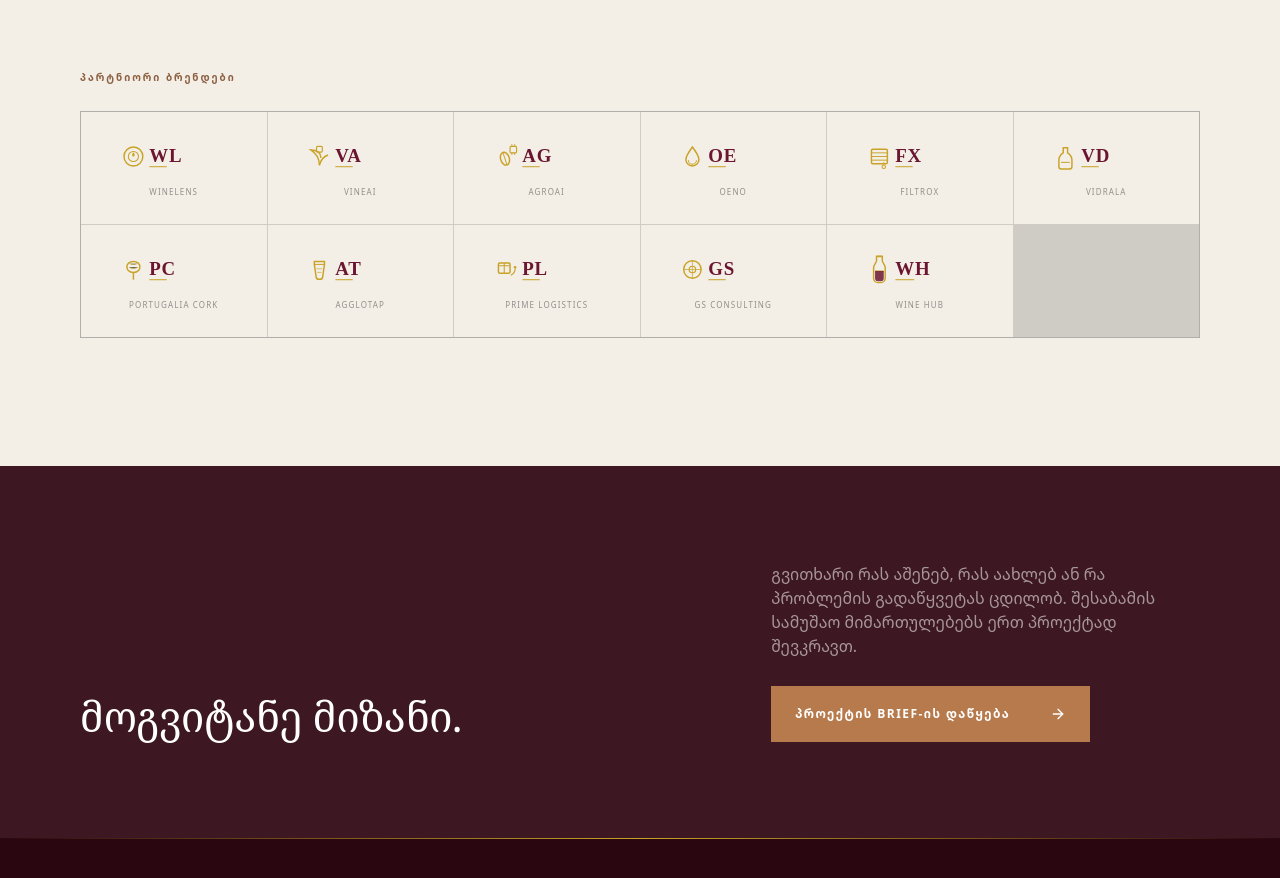
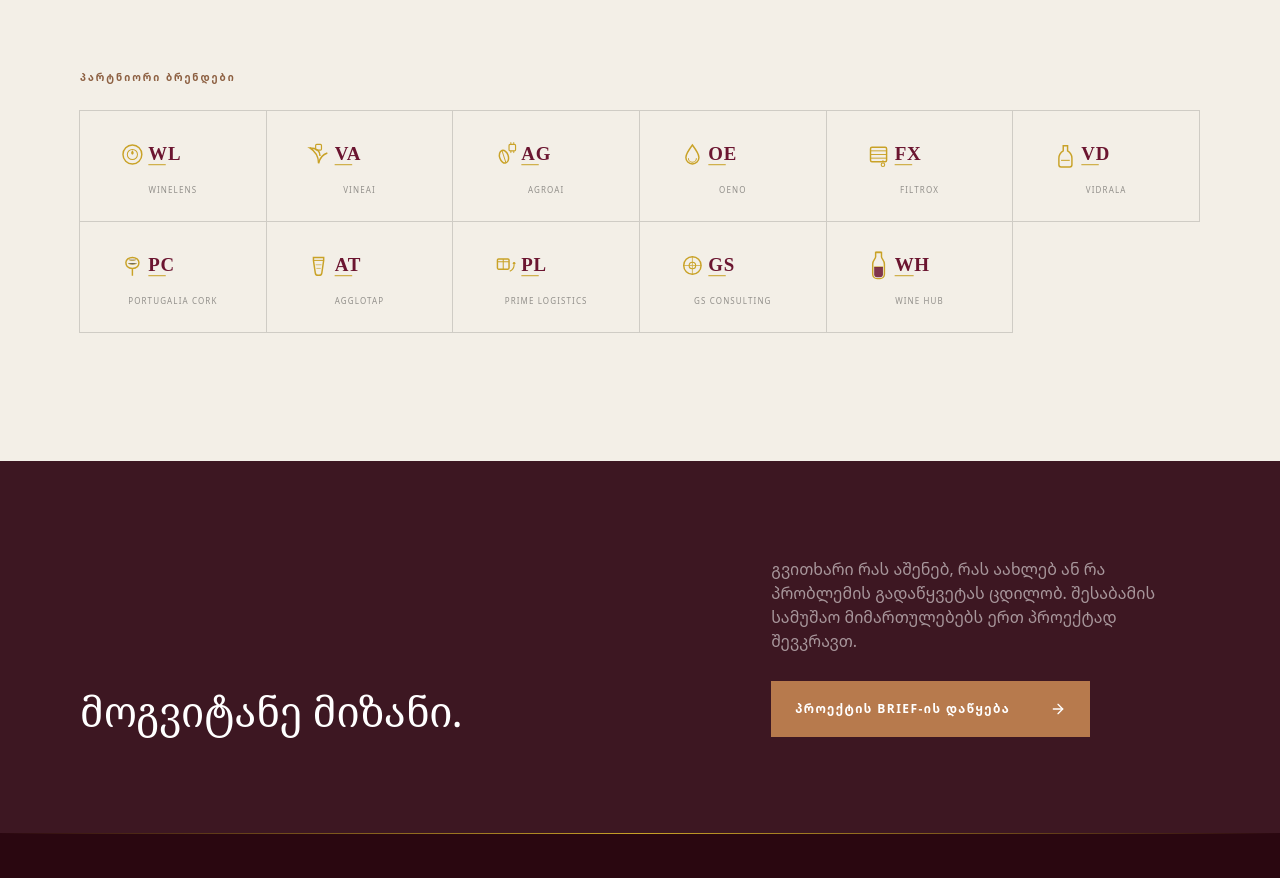
Before and after one commit to Davitip/oenohub-website, a React (Vite) app: page /ecosystem in a window 1280 px wide. Shown: the part 3338-4216 px from the top of the page. Built offline with nearby package versions, Linux system fonts and the light colour scheme.

Commit message:
brands: fix empty grid cell

```diff
--- a/src/pages/Ecosystem.tsx
+++ b/src/pages/Ecosystem.tsx
@@ -150,7 +150,7 @@
 
         <div className="mt-16">
           <span className="text-[10px] font-semibold uppercase tracking-[0.2em] text-[#8d6042]">{c.network.brandsLabel}</span>
-          <div className="mt-6 grid grid-cols-2 gap-px border border-black/15 bg-black/15 sm:grid-cols-3 lg:grid-cols-6">
+          <div className="mt-6 grid grid-cols-2 sm:grid-cols-3 lg:grid-cols-6">
             {brands.map((b) => {
               const cell = (
                 <>
@@ -159,11 +159,11 @@
                 </>
               )
               return b.href ? (
-                <a key={b.name} href={b.href} target="_blank" rel="noreferrer" className="group flex min-h-28 flex-col items-center justify-center bg-[#f3efe7] p-5 transition hover:bg-white">
+                <a key={b.name} href={b.href} target="_blank" rel="noreferrer" className="group -ml-px -mt-px flex min-h-28 flex-col items-center justify-center border border-black/15 bg-[#f3efe7] p-5 transition hover:bg-white">
                   {cell}
                 </a>
               ) : (
-                <div key={b.name} className="group flex min-h-28 flex-col items-center justify-center bg-[#f3efe7] p-5">
+                <div key={b.name} className="group -ml-px -mt-px flex min-h-28 flex-col items-center justify-center border border-black/15 bg-[#f3efe7] p-5">
                   {cell}
                 </div>
               )
```
